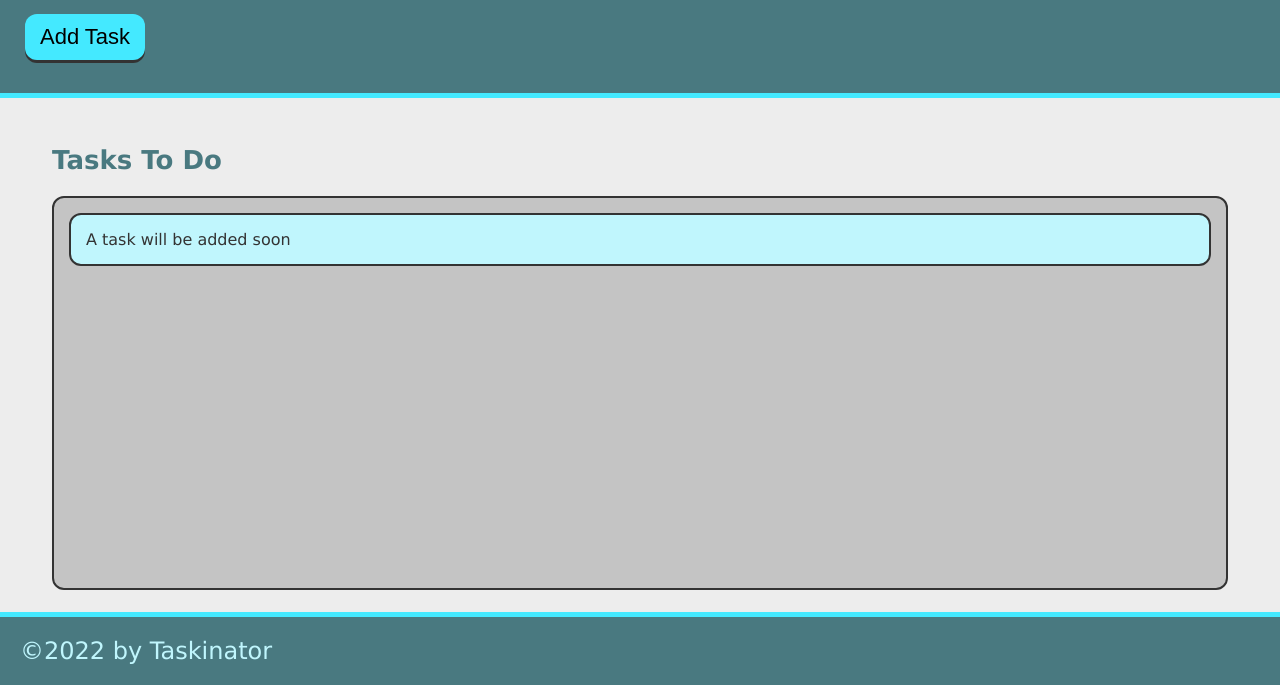
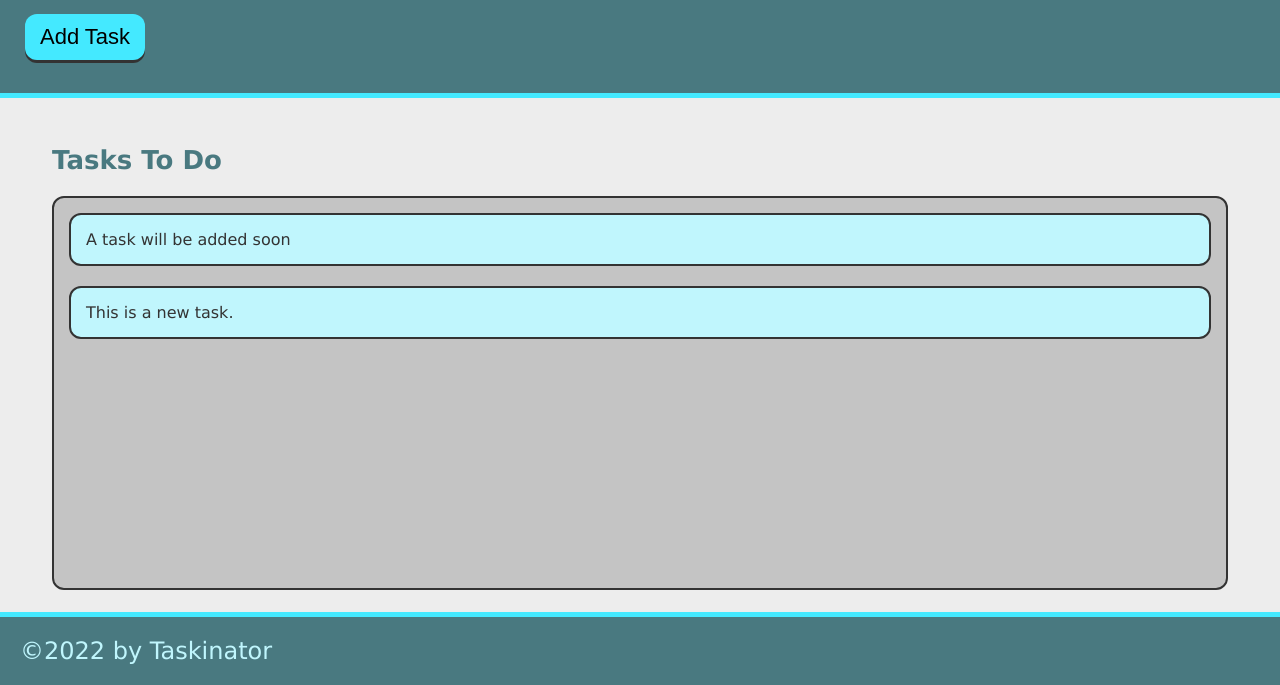
Before and after one commit to drewk2629/taskinator, a plain HTML site: page index.html in a window 1280 px wide. Both pictures are taken after a click on the button "Add Task". Shown: the part 115-800 px from the top of the page. Drawn offline with Linux system fonts and the light colour scheme.

Commit message:
add ability to add task

```diff
--- a/assets/js/script.js
+++ b/assets/js/script.js
@@ -0,0 +1,14 @@
+var buttonEl = document.querySelector("#save-task");
+console.log(buttonEl);
+
+var buttonEl = document.querySelector("#save-task");
+var tasksToDoEl = document.querySelector("#tasks-to-do");
+
+var createTaskHandler = function() {
+    var listItemEl = document.createElement("li");
+    listItemEl.className = "task-item";
+    listItemEl.textContent = "This is a new task.";
+    tasksToDoEl.appendChild(listItemEl);
+  };
+
+buttonEl.addEventListener("click", createTaskHandler);
--- a/index.html
+++ b/index.html
@@ -11,13 +11,13 @@
     <header>
         <h1 class="page-title">Taskinator</h1>
         <p>Click the button below to add a new task!</p>
-        <button class="btn">Add Task</button>
+        <button class="btn" id="save-task">Add Task</button>
     </header>
 
     <main class="page-content">
         <section class="task-list-wrapper">
             <h2 class="list-title">Tasks To Do</h2>
-            <ul class= task-list>
+            <ul class="task-list" id="tasks-to-do">
                 <li class="task-item">A task will be added soon</li>
             </ul>
         </section>
```
